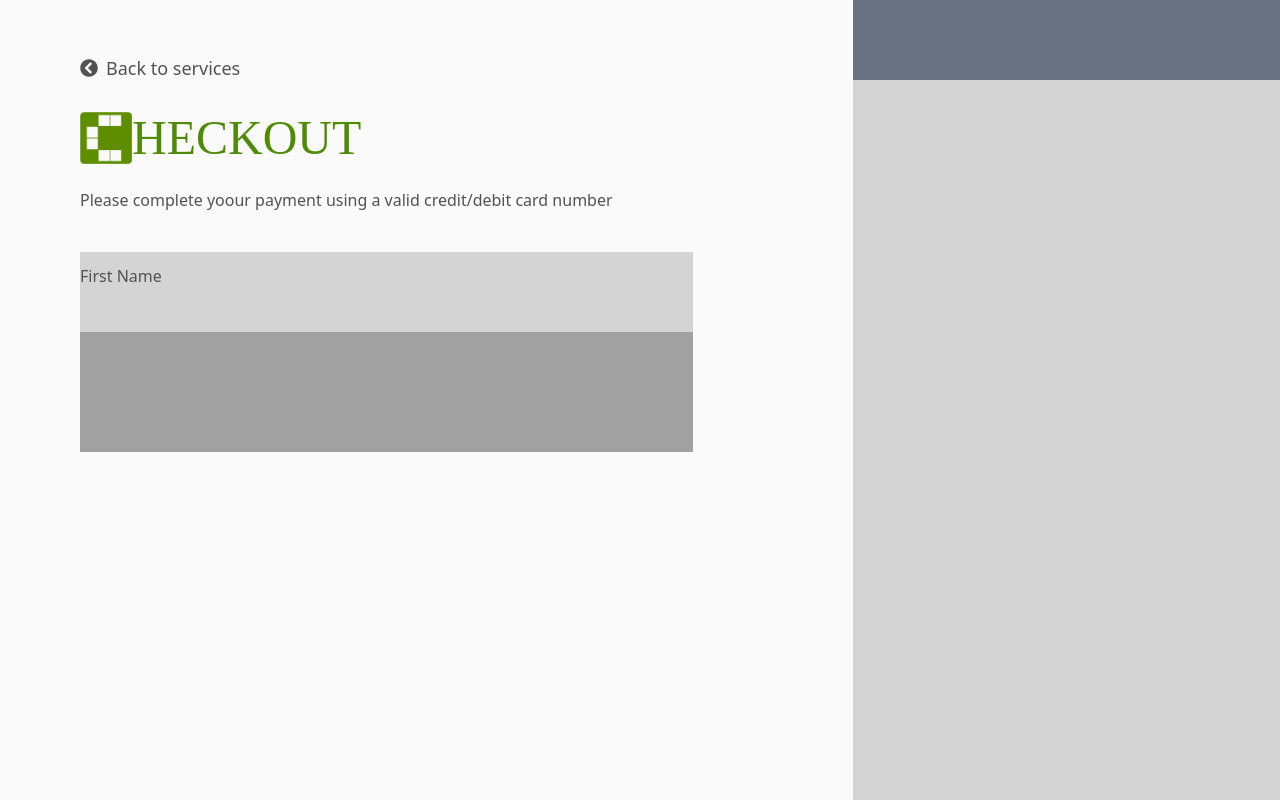
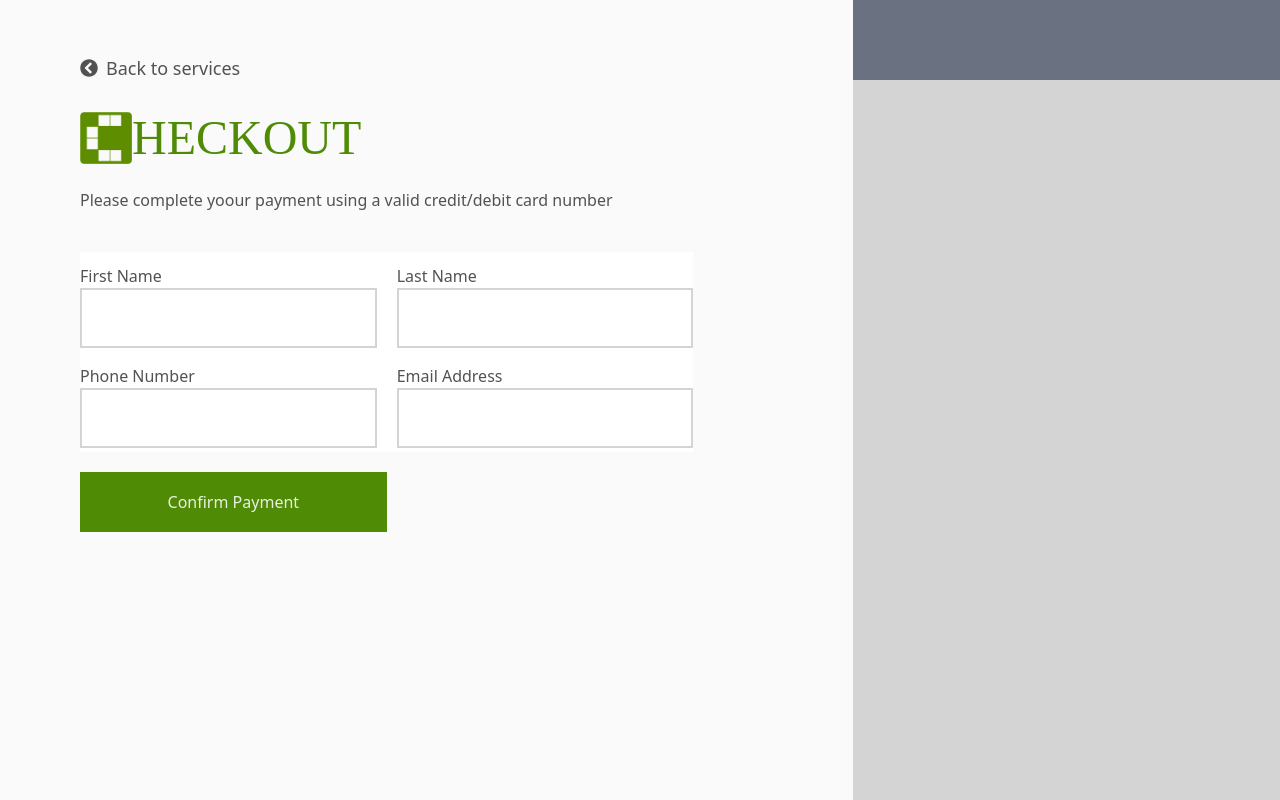
Before and after one commit to thando-dlamini-dev/thando-create-platform, a React (Vite) app: page /checkout in a window 1280 px wide. Built offline with nearby package versions, Linux system fonts and the light colour scheme; no server answers; a web font is replaced by a local one.

Commit message:
add payment integration to checkout page

```diff
--- a/package.json
+++ b/package.json
@@ -22,6 +22,7 @@
     "react": "^19.1.1",
     "react-dom": "^19.1.1",
     "react-icons": "^5.5.0",
+    "react-phone-number-input": "^3.4.16",
     "react-router-dom": "^7.9.3",
     "tailwindcss": "^4.1.14",
     "three": "^0.182.0",
--- a/src/pages/CheckoutPage.tsx
+++ b/src/pages/CheckoutPage.tsx
@@ -1,9 +1,50 @@
 import { Link } from 'react-router-dom';
 import { FaChevronCircleLeft } from "@react-icons/all-files/fa/FaChevronCircleLeft";
 import useSelectedServiceStore from "../stores/selectedServiceStore.ts";
+import {useState} from "react";
+import PhoneInput from 'react-phone-number-input'
 
 const CheckoutPage = () => {
-    const { globalSelectedPages, globalBusinessType } = useSelectedServiceStore()
+    interface CompletePaymentData {
+        merchant_id: number;
+        merchant_key: string;
+        return_url: string;
+        cancel_url: string;
+        notify_url: string;
+        name_first: string;
+        name_last: string;
+        email_address: string;
+        amount: number;
+        item_name: string;
+        item_description: string;
+        email_confirmation: boolean;
+        confirmation_address: string;
+    }
+
+    const [firstName, setFirstName] = useState("");
+    const [lastName, setLastName] = useState("");
+    const [email, setEmail] = useState("");
+    const [cellNumber, setCellNumber] = useState("");
+
+    const { globalSelectedPages, globalBusinessType, globalTotalPrice } = useSelectedServiceStore()
+
+    const completePaymentData: CompletePaymentData = {
+        merchant_id: parseInt(process.env.PF_MERCHANT_ID!),
+        merchant_key: process.env.PF_MERCHANT_KEY!,
+        return_url: `${process.env.BACKEND_URL!}${process.env.RETURN_URL!}`,
+        cancel_url: `${process.env.BACKEND_URL!}${process.env.CANCEL_URL!}`,
+        notify_url: `${process.env.BACKEND_URL!}${process.env.NOTIFY_URL!}`,
+        name_first: firstName,
+        name_last: lastName,
+        email_address: email,
+        amount: globalTotalPrice,
+        item_name: globalBusinessType.name,
+        item_description: globalBusinessType.description,
+        email_confirmation: true,
+        confirmation_address: email
+    }
+
+
 
     return (
         <>
@@ -26,17 +67,66 @@ const CheckoutPage = () => {
                         <p className="text-neutral-600">Please complete yoour payment using a valid credit/debit card number</p>
                     </div>
                     {/*Input Area*/}
-                    <div className="w-full min-h-50 bg-neutral-400 flex flex-col justify-start items-start">
-                        <div className="w-full h-20 flex items-center bg-white justify-between gap-5">
-                            <div className="w-full text-neutral-600 h-full bg-neutral-300 flex flex-col items-start pt-3 justify-between">
+                    <form action="https://www.payfast.co.za/eng/process"
+                          method="post" className="w-full min-h-50 flex flex-col justify-start items-start">
+                        {/*Hidden inputs*/}
+                        <input type="hidden" name="merchant_id" value={process.env}/>
+                        <input type="hidden" name="merchant_key" value="46f0cd694581a"/>
+                        <input type="hidden" name="amount" value="100.00"/>
+                        {/*Names*/}
+                        <div className="w-full h-25 flex items-center bg-white justify-between gap-5">
+                            <div className="w-full text-neutral-600 h-full flex-col items-start pt-3 justify-between">
                                 <h3 className="font-geist-mono">First Name</h3>
+                                <input
+                                    name="name_first"
+                                    value={firstName}
+                                    id="first name"
+                                    onChange={(e) => setFirstName(e.target.value)}
+                                    className="w-full p-3 h-15 border-2 border-neutral-300 bg-neutral-00" type="text"/>
+                            </div>
+                            <div className="w-full text-neutral-600 h-full flex-col items-start pt-3 justify-between">
+                                <h3 className="font-geist-mono">Last Name</h3>
+                                <input
+                                    name="name_last"
+                                    value={lastName}
+                                    id="last name"
+                                    onChange={(e) => setLastName(e.target.value)}
+                                    className="w-full p-3 h-15 border-2 border-neutral-300 bg-neutral-00" type="text"/>
                             </div>
                         </div>
-                    </div>
+                        {/*Contant Details*/}
+                        <div
+                            className="w-full h-25 flex items-center bg-white justify-between gap-5">
+
+                            <div className="w-full text-neutral-600 h-full flex-col items-start pt-3 justify-between">
+                                <h3 className="font-geist-mono">Phone Number</h3>
+                                <input
+                                    name="name_first"
+                                    value={cellNumber}
+                                    id="phone number"
+                                    onChange={(e) => setCellNumber(e.target.value)}
+                                    className="w-full p-3 h-15 border-2 border-neutral-300 bg-neutral-00" type="text"/>
+                            </div>
+                            <div className="w-full text-neutral-600 h-full flex-col items-start pt-3 justify-between">
+                                <h3 className="font-geist-mono">Email Address</h3>
+                                <input
+                                    name="name_last"
+                                    value={email}
+                                    id="email address"
+                                    onChange={(e) => setEmail(e.target.value)}
+                                    className="w-full p-3 h-15 border-2 border-neutral-300 bg-neutral-00" type="text"/>
+                            </div>
+                        </div>
+                        <button type="submit"
+                                className="w-1/2 mt-5 h-15 bg-accent hover:scale-105 transition-all ease-in-out duration-300">Confirm
+                            Payment
+                        </button>
+                    </form>
+
                 </div>
                 {/*Right section*/}
                 <div className="w-1/3 h-screen bg-neutral-300 flex flex-col  items-start gap-10 justify-start">
-                    <div className="flex justify-between items-center w-full h-20 bg-gray-500">
+                <div className="flex justify-between items-center w-full h-20 bg-gray-500">
 
                     </div>
                 </div>
```
Also changed, not shown: 2 other files (tests, documents, lock files or other folders).
